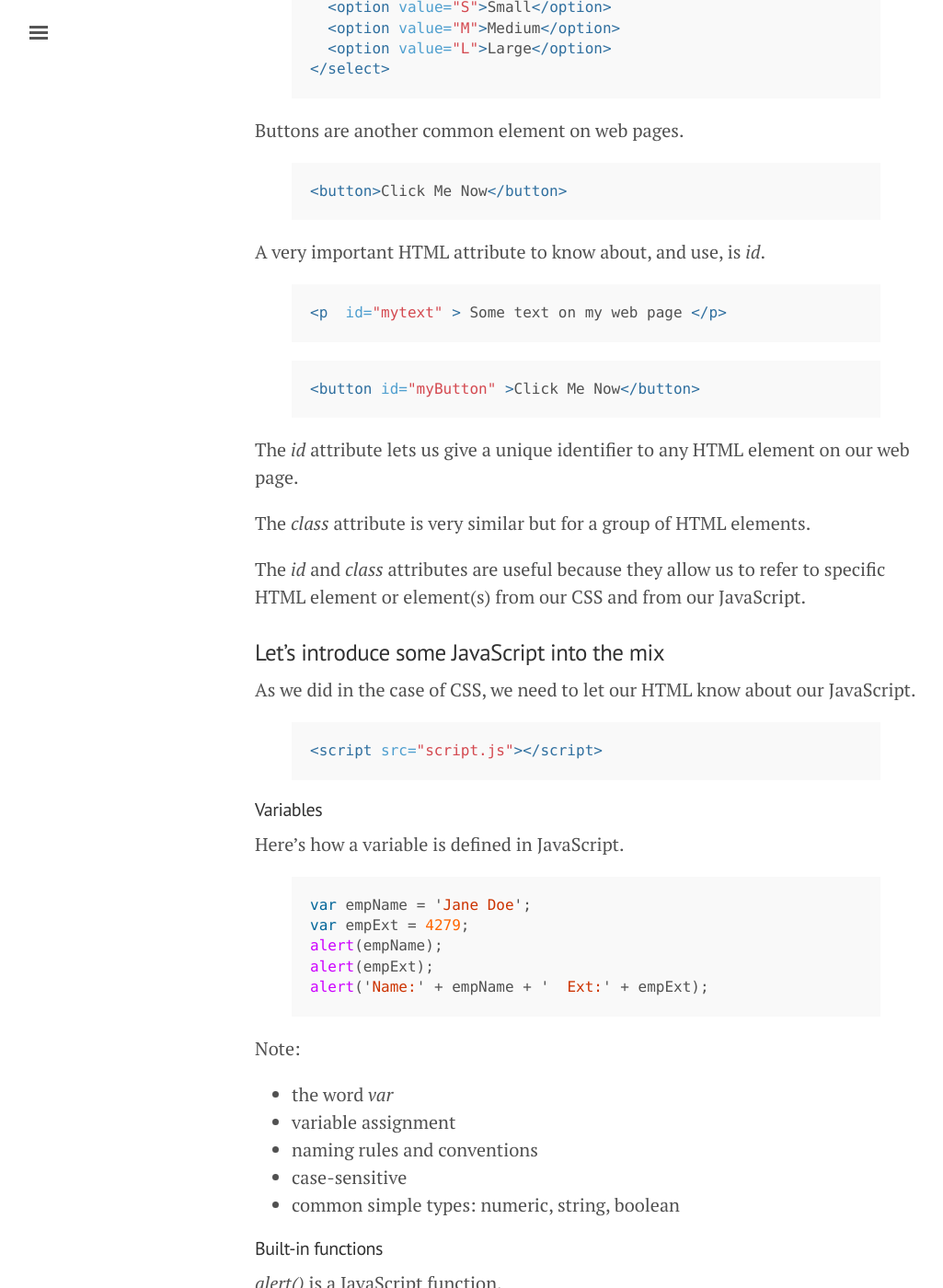
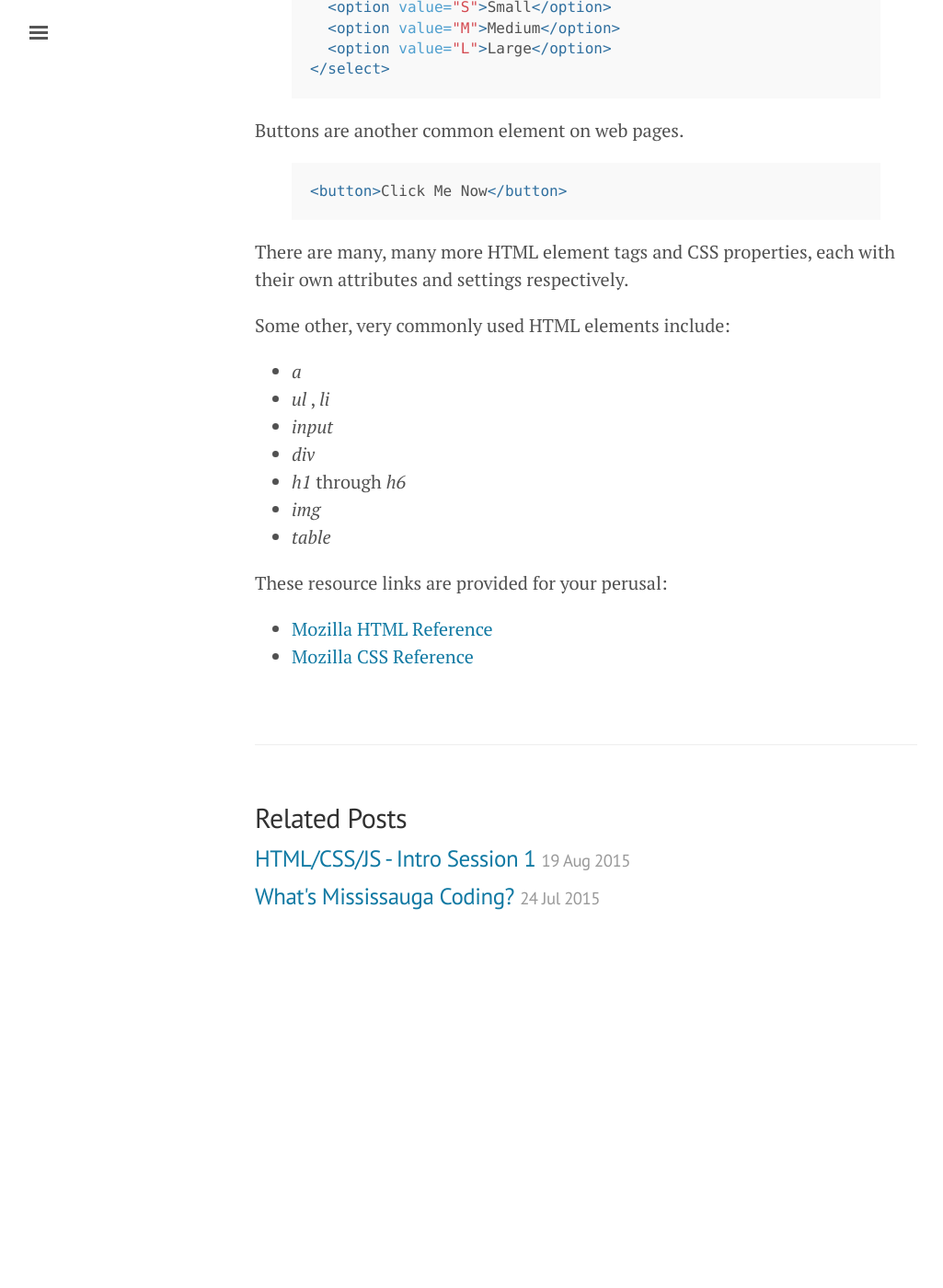
Before and after one commit to MississaugaCoding/mississaugacoding.github.io, a Jekyll site: the page built from _posts/2015-08-25-html-css-js-intro-session2.md, in a window 1280 px wide and 1400 px high, scrolled down 1657 px. Shown: the whole window at 92% size, without its empty margins (3-1028 px from the left). Built offline with Jekyll 4.4.1, drawn with Linux system fonts in a browser that asks for light colours; comment, search, counter and statistics services are not loaded; after the commit the page ends 2707 px from its top, so only the background shows below that; some of the changed text lies outside the part shown.

Commit message:
updated session notes

```diff
--- a/_posts/2015-08-25-html-css-js-intro-session2.md
+++ b/_posts/2015-08-25-html-css-js-intro-session2.md
@@ -71,109 +71,20 @@ Buttons are another common element on web pages.
 <button>Click Me Now</button>
 {% endhighlight %}
 
-A very important HTML attribute to know about, and use, is _id_.
+There are many, many more HTML element tags and CSS properties, each with their own attributes and settings respectively.
 
-{% highlight html %}
-<p  id="mytext" > Some text on my web page </p>
-{% endhighlight %}
+Some other, very commonly used HTML elements include:
 
-{% highlight html %}
-<button id="myButton" >Click Me Now</button>
-{% endhighlight %}
-
-The _id_ attribute lets us give a unique identifier to any HTML element on our web page.
-
-The _class_ attribute is very similar but for a group of HTML elements.
-
-The _id_ and _class_ attributes are useful because they allow us to refer to specific HTML element or element(s) from our CSS and from our JavaScript.
+  - _a_
+  - _ul_ , _li_
+  - _input_
+  - _div_
+  - _h1_ through _h6_
+  - _img_
+  - _table_
 
 
-###Let's introduce some JavaScript into the mix
+These resource links are provided for your perusal:
 
-As we did in the case of CSS, we need to let our HTML know about our JavaScript.
-
-{% highlight html %}
-<script src="script.js"></script>
-{% endhighlight %}
-
-####Variables
-
-Here's how a variable is defined in JavaScript.
-
-{% highlight javascript %}
-var empName = 'Jane Doe';
-var empExt = 4279;
-alert(empName);
-alert(empExt);
-alert('Name:' + empName + '  Ext:' + empExt);
-{% endhighlight %}
-
-Note:
-
-  - the word _var_
-  - variable assignment
-  - naming rules and conventions
-  - case-sensitive
-  - common simple types: numeric, string, boolean
-
-####Built-in functions
-
-_alert()_ is a JavaScript function.
-
-Another built-in function is _getElementById()_
-
-- fetches an HTML element from our page so we can do something to it, e.g. to style it dynamically
-
-{% highlight javascript %}
-var myElem = document.getElementById('mytext');
-myElem.style.fontSize = '50px';
-{% endhighlight %}
-
-Note:
-
-  - dot notation as in _document._
-
-
-####Programmer-defined functions
-
-{% highlight javascript %}
-function myFunction() {
-  var a = 123;
-  alert(a);
-}
-{% endhighlight %}
-
-Note the difference between defining a function and executing it.
-
-The above defines a function, but to actually call it we need to add:
-
-{% highlight javascript %}
-myFunction();
-{% endhighlight %}
-
-Functions can be called either within the JavaScript code itself or via ....
-
-####Event Listeners
-
-{% highlight javascript %}
-var btn = document.getElementById('myButton');
-btn.addEventListener('click', myFunction);
-{% endhighlight %}
-
-The above two lines of JavaScript code
-
-  - get the button element from the HTML document and save it to a variable
-  - tells the browser to execute myFunction when the button is clicked
-
-
-
-As an exercise, add to our example web page the facility to
-
-  - choose a colour from a drop-down and
-  - set the text of our paragraph to be displyed in that colour.
-
-
-
-###Additional Resource Links
-- [W3Schools JavaScript Tutorial](http://www.w3schools.com/js/)
-- [Mozilla JavaScript Guide](https://developer.mozilla.org/en-US/docs/Web/JavaScript/Guide)
+- [Mozilla HTML Reference](https://developer.mozilla.org/en/docs/Web/HTML/Element)
+- [Mozilla CSS Reference](https://developer.mozilla.org/en-US/docs/Web/CSS/Reference)
```
Also changed, not shown: other parts of _posts/2015-08-25-html-css-js-intro-session2.md (+1 -1 lines), _posts/2015-09-01-html-css-js-intro-session3.md (added, +162 -0 lines).
